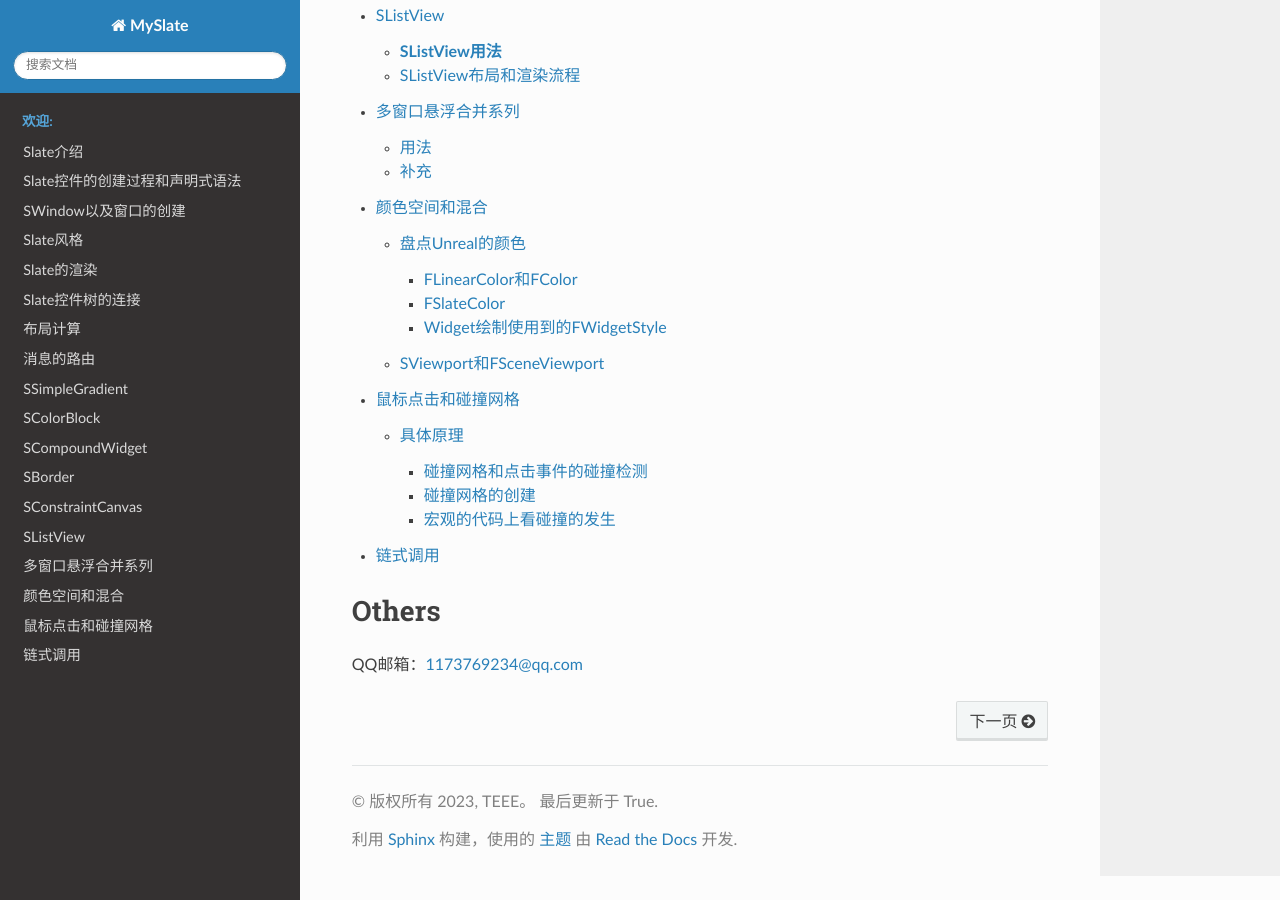
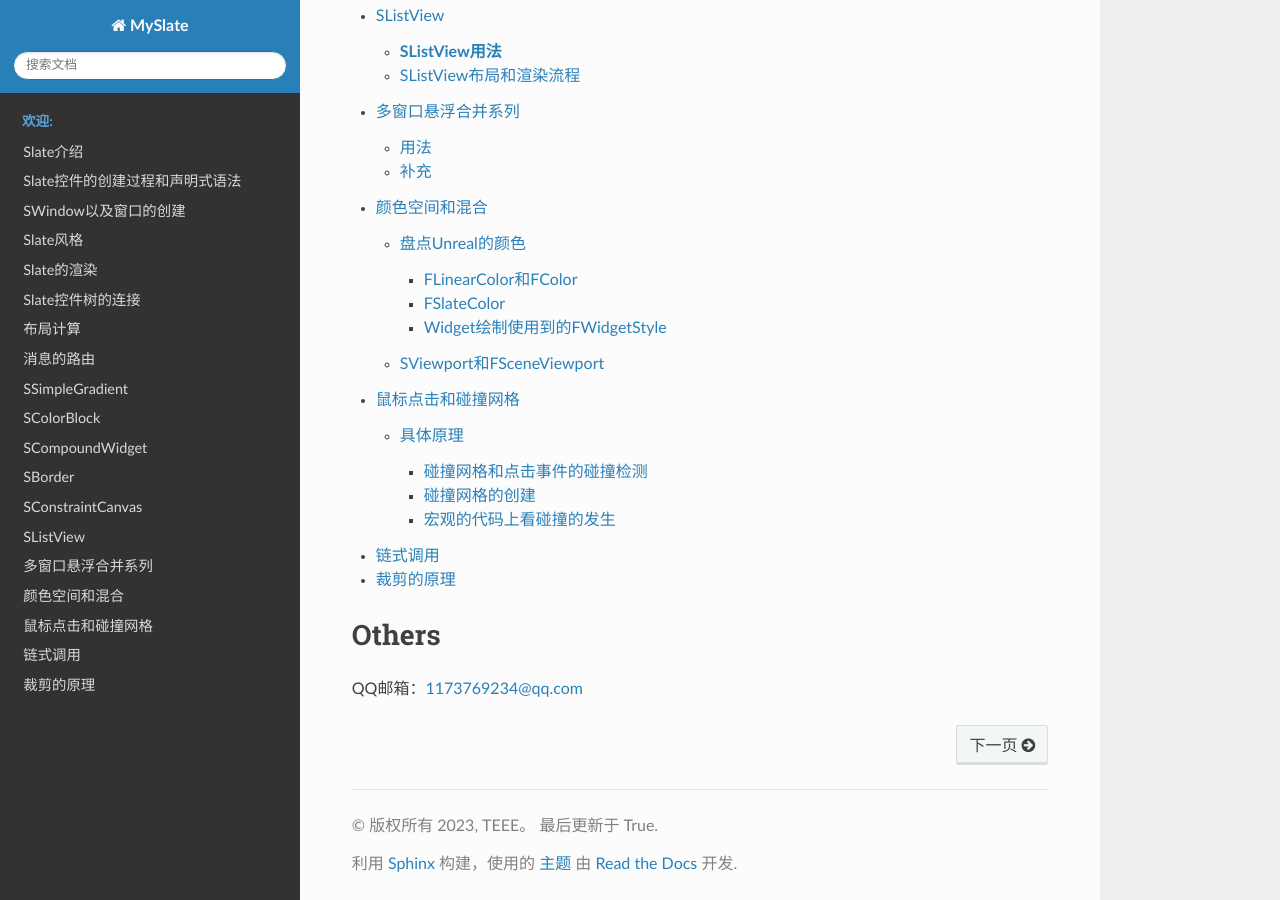
Before and after one commit to pixel-Teee/MySlate, a Sphinx documentation site: the page built from source/index.rst, in a window 1280 px wide and 900 px high, scrolled down 1248 px. Built offline with Sphinx 7.4.7 and the Read the Docs theme 2.0.0, drawn with Linux system fonts in a browser that asks for light colours; comment, search, counter and statistics services are not loaded.

Commit message:
add clip

```diff
--- a/source/index.rst
+++ b/source/index.rst
@@ -46,6 +46,8 @@ Welcome to MySlate's documentation!
 
    pages/链式调用.md
 
+   pages/裁剪的原理.md
+
 Others
 ==================
 
```
